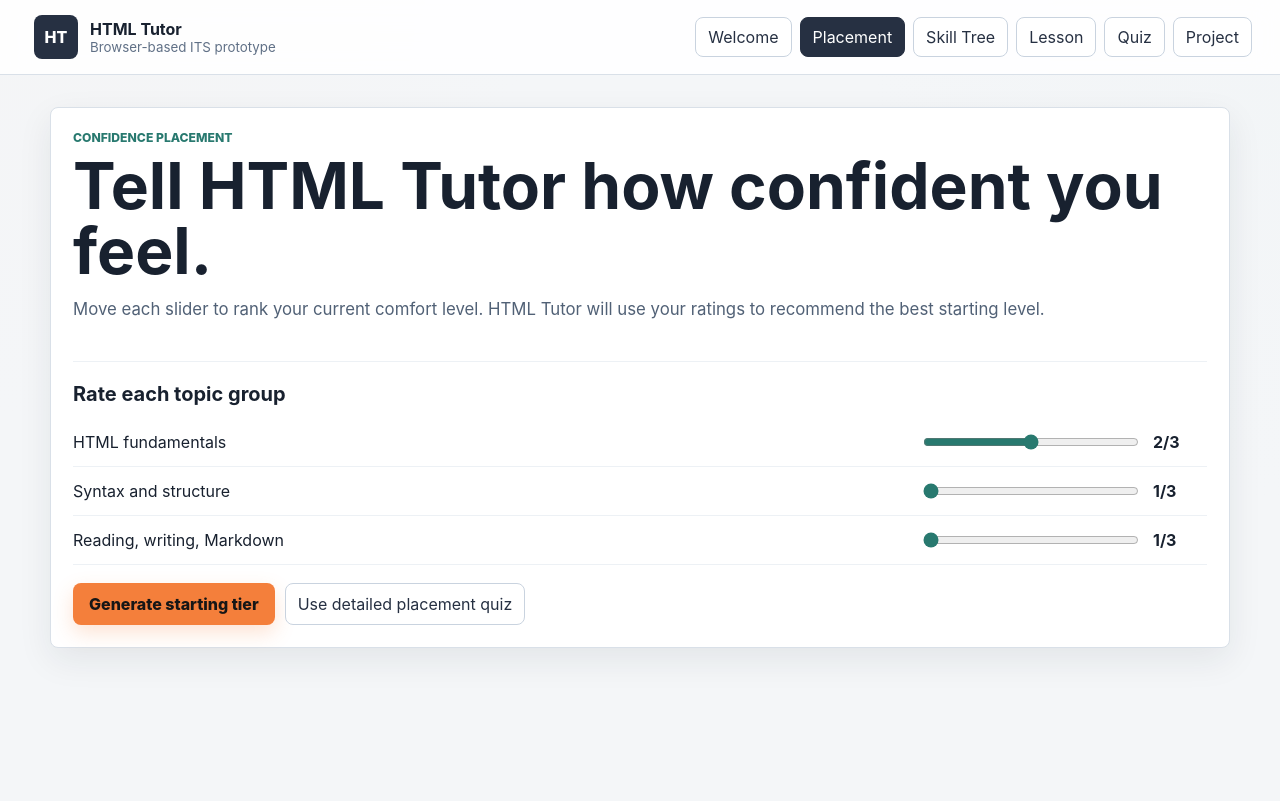
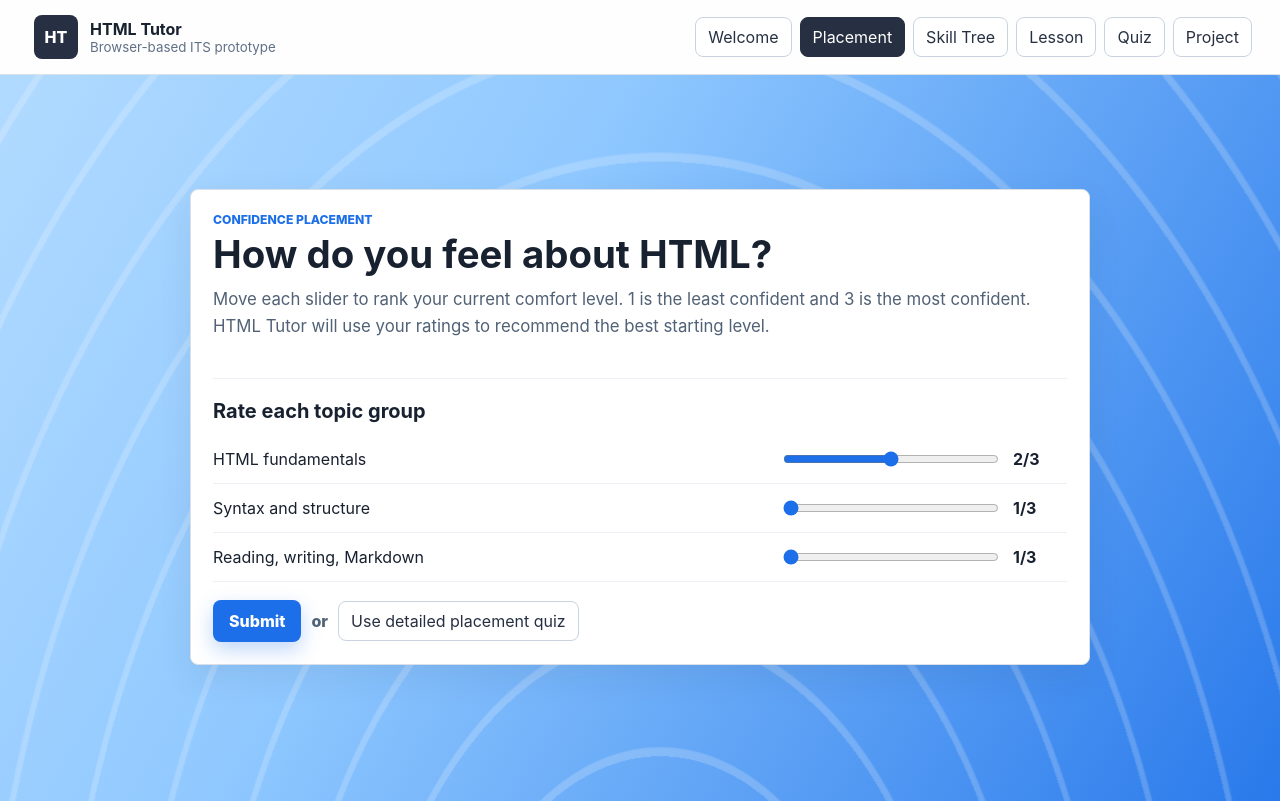
Before and after one commit to mbartolotta345/CISC499-ITS, a React (Vite) app: page / in a window 1280 px wide. Both pictures are taken after a click on the button "Placement". Built offline with nearby package versions, Linux system fonts and the light colour scheme.

Commit message:
Added blue styling to skill tree and placement screens and progress ring

```diff
--- a/src/App.tsx
+++ b/src/App.tsx
@@ -1,4 +1,4 @@
-import { useMemo, useState } from "react";
+import { type CSSProperties, useMemo, useState } from "react";
 
 type Screen = "welcome" | "placement" | "placementSummary" | "skillTree" | "lesson" | "quiz" | "project";
 type QuizKind = "multiple" | "prediction" | "fill";
@@ -655,7 +655,6 @@ function WelcomeScreen({ onNext }: { onNext: () => void }) {
   return (
     <main className="screen welcome-screen">
       <section className="panel welcome-panel">
-        <p className="eyebrow">Welcome</p>
         <h1>Welcome!</h1>
         <p className="welcome-copy">
           HTML Tutor is an Intelligent Tutoring System that teaches students beginner HTML! Let's get started with your confidence placement!
@@ -690,9 +689,9 @@ function PlacementScreen({
       <section className="panel intro-panel placement-panel">
         <div>
           <p className="eyebrow">Confidence placement</p>
-          <h1>Tell HTML Tutor how confident you feel.</h1>
+          <h1>How do you feel about HTML?</h1>
           <p className="lede">
-            Move each slider to rank your current comfort level. HTML Tutor will use your ratings to recommend the best starting level.
+            Move each slider to rank your current comfort level. 1 is the least confident and 3 is the most confident. HTML Tutor will use your ratings to recommend the best starting level.
           </p>
         </div>
 
@@ -714,7 +713,8 @@ function PlacementScreen({
             onChange={(value) => setConfidence({ ...confidence, reading: value })}
           />
           <div className="placement-actions">
-            <button className="primary-action" onClick={onConfidence}>Generate starting tier</button>
+            <button className="primary-action" onClick={onConfidence}>Submit</button>
+            <span className="choice-divider">or</span>
             <button className="ghost-action" onClick={() => setShowExpertQuiz(true)}>Use detailed placement quiz</button>
           </div>
         </div>
@@ -807,9 +807,20 @@ function SkillTreeScreen({
   completed: Set<string>;
   onOpen: (node: SequenceNode) => void;
 }) {
+  const completedCount = sequence.filter((node) => completed.has(node.id)).length;
+  const progressPercent = Math.round((completedCount / sequence.length) * 100);
+  const progressStyle = { "--progress-angle": `${progressPercent * 3.6}deg` } as CSSProperties & Record<string, string>;
+
   return (
     <main className="screen skill-layout">
       <section className="panel skill-summary">
+        <div
+          className="progress-ring"
+          style={progressStyle}
+          aria-label={`${progressPercent}% complete`}
+        >
+          <span>{progressPercent}%</span>
+        </div>
         <h1>Skill Tree</h1>
         <p className="lede">A directed vertical progression. Complete each lesson quiz and tier project to unlock the next node.</p>
         <div className="state-legend">
@@ -817,9 +828,9 @@ function SkillTreeScreen({
           <span><i className="dot unlocked-dot" />Unlocked</span>
           <span><i className="dot complete-dot" />Complete</span>
         </div>
-        <div className="kc-grid">
-          {kcs.map((kc) => (
-            <span key={kc.id} className={`kc-chip ${kc.category.toLowerCase()}`}>{kc.id}</span>
+        <div className="lesson-chip-grid">
+          {lessons.map((lesson, index) => (
+            <span key={lesson.id} className="lesson-chip">Lesson {index + 1}</span>
           ))}
         </div>
       </section>
@@ -839,7 +850,7 @@ function SkillTreeScreen({
               <span className="node-copy">
                 <small>Tier {tier.id} {tier.label}</small>
                 <strong>{node.type === "lesson" ? node.lesson.title : `${tier.label} Mini Project`}</strong>
-                <em>{node.type === "lesson" ? node.lesson.kcIds.join(", ") : tier.checks.join(", ")}</em>
+                <em>{node.type === "lesson" ? `Lesson ${lessons.findIndex((lesson) => lesson.id === node.lesson.id) + 1} of ${lessons.length}` : `Project ${tier.id}: ${tier.checks.join(", ")}`}</em>
               </span>
             </button>
           );
--- a/src/styles.css
+++ b/src/styles.css
@@ -30,7 +30,7 @@ button {
   min-height: 100vh;
   background:
     linear-gradient(180deg, rgba(244, 246, 248, 0.94), rgba(244, 246, 248, 1)),
-    radial-gradient(circle at 8% 0%, rgba(244, 127, 59, 0.18), transparent 30%),
+    radial-gradient(circle at 8% 0%, rgba(28, 111, 232, 0.16), transparent 30%),
     radial-gradient(circle at 100% 12%, rgba(41, 132, 117, 0.16), transparent 28%);
 }
 
@@ -124,10 +124,49 @@ button {
 }
 
 .welcome-screen,
+.placement-grid,
 .placement-summary-screen {
   display: grid;
   min-height: calc(100vh - 74px);
   place-items: center;
+}
+
+.welcome-screen,
+.placement-grid {
+  position: relative;
+  width: 100%;
+  min-height: calc(100vh - 74px);
+  margin: 0;
+  padding-right: 16px;
+  padding-left: 16px;
+  overflow: hidden;
+  isolation: isolate;
+}
+
+.welcome-screen::before,
+.welcome-screen::after,
+.placement-grid::before,
+.placement-grid::after {
+  content: "";
+  position: absolute;
+  inset: 0;
+  z-index: -1;
+}
+
+.welcome-screen::before,
+.placement-grid::before {
+  background: linear-gradient(120deg, #e3f5ff 0%, #8fc8ff 42%, #1c6fe8 74%, #094fbd 100%);
+  background-size: 220% 220%;
+  animation: welcomeGradientShift 12s ease-in-out infinite;
+}
+
+.welcome-screen::after,
+.placement-grid::after {
+  background:
+    repeating-radial-gradient(ellipse at 50% 140%, rgba(255, 255, 255, 0.36) 0 5px, transparent 6px 72px);
+  opacity: 0.55;
+  transform: translateY(-16px);
+  animation: welcomeWaveDrift 9s ease-in-out infinite alternate;
 }
 
 .panel {
@@ -144,7 +183,18 @@ button {
 
 .placement-panel {
   display: grid;
+  width: min(900px, 100%);
+  margin: 0 auto;
   gap: 22px;
+}
+
+.placement-panel h1 {
+  font-size: clamp(1.75rem, 3vw, 2.75rem);
+  white-space: nowrap;
+}
+
+.placement-panel .eyebrow {
+  color: #1c6fe8;
 }
 
 .placement-controls {
@@ -155,8 +205,25 @@ button {
 .placement-actions {
   display: flex;
   flex-wrap: wrap;
+  align-items: center;
   gap: 10px;
   margin-top: 18px;
+}
+
+.placement-actions .primary-action {
+  background: #1c6fe8;
+  color: #ffffff;
+  box-shadow: 0 8px 20px rgba(28, 111, 232, 0.28);
+}
+
+.choice-divider {
+  color: #516176;
+  font-weight: 800;
+}
+
+.quiz-placement {
+  width: min(1000px, 100%);
+  margin: 0 auto;
 }
 
 .welcome-panel,
@@ -171,6 +238,12 @@ button {
   color: #2f3f53;
   font-size: 1.4rem;
   line-height: 1.55;
+}
+
+.welcome-panel .primary-action {
+  background: #1c6fe8;
+  color: #ffffff;
+  box-shadow: 0 8px 20px rgba(28, 111, 232, 0.28);
 }
 
 .summary-details {
@@ -249,6 +322,7 @@ h2 {
 .prediction-options,
 .check-list,
 .kc-grid,
+.lesson-chip-grid,
 .kc-row,
 .state-legend,
 .tab-row,
@@ -269,7 +343,7 @@ h2 {
 }
 
 .tier-pick span {
-  color: #b45d2d;
+  color: #1c6fe8;
   font-size: 0.8rem;
   font-weight: 800;
 }
@@ -293,14 +367,18 @@ h2 {
   accent-color: #28796f;
 }
 
+.placement-panel .slider-row input {
+  accent-color: #1c6fe8;
+}
+
 .primary-action {
   border: 0;
   border-radius: 8px;
-  background: #f47f3b;
-  color: #161616;
+  background: #1c6fe8;
+  color: #ffffff;
   font-weight: 800;
   padding: 11px 16px;
-  box-shadow: 0 8px 20px rgba(244, 127, 59, 0.22);
+  box-shadow: 0 8px 20px rgba(28, 111, 232, 0.28);
 }
 
 .ghost-action {
@@ -345,16 +423,94 @@ h2 {
 }
 
 .skill-layout {
-  grid-template-columns: 360px minmax(0, 1fr);
-  align-items: start;
+  width: 100%;
+  min-height: calc(100vh - 73px);
+  grid-template-columns: 340px minmax(0, 1fr);
+  align-items: stretch;
+  gap: 28px;
+  padding-top: 0;
+  padding-bottom: 0;
+  padding-left: 0;
 }
 
 .skill-summary {
   position: sticky;
-  top: 96px;
+  top: 73px;
+  display: flex;
+  min-height: calc(100vh - 73px);
+  flex-direction: column;
+  align-items: center;
+  justify-content: flex-start;
+  overflow: hidden;
+  isolation: isolate;
+  border-top-left-radius: 0;
+  border-bottom-left-radius: 0;
+  border-color: rgba(255, 255, 255, 0.24);
+  background: transparent;
+  color: #ffffff;
+  padding: clamp(52px, 8vh, 86px) 24px 32px;
+  text-align: center;
+}
+
+.skill-summary::before,
+.skill-summary::after {
+  content: "";
+  position: absolute;
+  inset: 0;
+  z-index: -1;
+}
+
+.skill-summary::before {
+  background: linear-gradient(120deg, #e3f5ff 0%, #8fc8ff 42%, #1c6fe8 74%, #094fbd 100%);
+  background-size: 220% 220%;
+  animation: welcomeGradientShift 12s ease-in-out infinite;
+}
+
+.skill-summary::after {
+  background:
+    repeating-radial-gradient(ellipse at 50% 140%, rgba(255, 255, 255, 0.36) 0 5px, transparent 6px 72px);
+  opacity: 0.48;
+  transform: translateY(-16px);
+  animation: welcomeWaveDrift 9s ease-in-out infinite alternate;
+}
+
+.skill-summary h1 {
+  font-size: clamp(2rem, 3vw, 2.8rem);
+}
+
+.skill-summary .lede {
+  color: rgba(255, 255, 255, 0.9);
+}
+
+.progress-ring {
+  --progress-angle: 0deg;
+  display: grid;
+  width: 178px;
+  height: 178px;
+  margin-bottom: 24px;
+  place-items: center;
+  border-radius: 50%;
+  background:
+    conic-gradient(from var(--ring-rotation, 0deg), #8fc8ff 0deg, #0b56c9 var(--progress-angle), rgba(255, 255, 255, 0.32) var(--progress-angle), rgba(255, 255, 255, 0.32) 360deg);
+  box-shadow: 0 18px 38px rgba(8, 51, 126, 0.26), inset 0 0 0 1px rgba(255, 255, 255, 0.3);
+  animation: ringProgressMotion 7s linear infinite;
+}
+
+.progress-ring span {
+  display: grid;
+  width: 124px;
+  height: 124px;
+  place-items: center;
+  border-radius: 50%;
+  background: #ffffff;
+  color: #1c6fe8;
+  font-size: 2rem;
+  font-weight: 900;
+  box-shadow: 0 10px 24px rgba(8, 51, 126, 0.18);
 }
 
 .state-legend {
+  justify-content: center;
   margin: 20px 0;
 }
 
@@ -362,7 +518,8 @@ h2 {
   display: inline-flex;
   align-items: center;
   gap: 7px;
-  color: #516176;
+  color: rgba(255, 255, 255, 0.92);
+  font-weight: 800;
 }
 
 .dot {
@@ -376,19 +533,22 @@ h2 {
 }
 
 .unlocked-dot {
-  background: #f1c94b;
+  background: #1c6fe8;
 }
 
 .complete-dot {
   background: #49a369;
 }
 
-.kc-grid {
+.kc-grid,
+.lesson-chip-grid {
+  justify-content: center;
   gap: 8px;
 }
 
 .kc-chip,
-.kc-pill {
+.kc-pill,
+.lesson-chip {
   border-radius: 999px;
   padding: 7px 10px;
   background: #eaf0f6;
@@ -397,9 +557,14 @@ h2 {
   font-weight: 800;
 }
 
+.lesson-chip {
+  background: rgba(255, 255, 255, 0.88);
+  color: #0f57c8;
+}
+
 .kc-chip.procedural {
-  background: #fff1df;
-  color: #9a5326;
+  background: #e8f1ff;
+  color: #175bc2;
 }
 
 .kc-chip.conditional {
@@ -411,7 +576,10 @@ h2 {
   position: relative;
   display: grid;
   gap: 18px;
+  padding-top: 32px;
   padding-left: 24px;
+  padding-right: 28px;
+  padding-bottom: 54px;
 }
 
 .skill-tree::before {
@@ -445,8 +613,8 @@ h2 {
 }
 
 .tree-node.unlocked {
-  border-color: #f1c94b;
-  background: #fff7d5;
+  border-color: #1c6fe8;
+  background: #e8f1ff;
 }
 
 .tree-node.complete {
@@ -619,9 +787,9 @@ h2 {
 }
 
 .hint-box {
-  border-left: 4px solid #f1c94b;
+  border-left: 4px solid #1c6fe8;
   border-radius: 8px;
-  background: #fff9df;
+  background: #e8f1ff;
   padding: 14px;
 }
 
@@ -670,6 +838,48 @@ textarea {
   line-height: 1.5;
 }
 
+@property --ring-rotation {
+  syntax: "<angle>";
+  inherits: false;
+  initial-value: 0deg;
+}
+
+@keyframes welcomeGradientShift {
+  0% {
+    background-position: 0% 50%;
+  }
+
+  50% {
+    background-position: 100% 50%;
+  }
+
+  100% {
+    background-position: 0% 50%;
+  }
+}
+
+@keyframes welcomeWaveDrift {
+  from {
+    background-position: 0 0;
+    transform: translateY(-16px) scale(1.03);
+  }
+
+  to {
+    background-position: 96px 28px;
+    transform: translateY(12px) scale(1.08);
+  }
+}
+
+@keyframes ringProgressMotion {
+  from {
+    --ring-rotation: 0deg;
+  }
+
+  to {
+    --ring-rotation: 360deg;
+  }
+}
+
 .check-list span {
   border: 1px solid #cbd5e1;
   border-radius: 999px;
@@ -713,6 +923,8 @@ textarea {
 
   .skill-summary {
     position: static;
+    min-height: auto;
+    border-radius: 8px;
   }
 
   .placement-question,
@@ -747,6 +959,15 @@ textarea {
     width: 100%;
   }
 
+  .placement-panel h1 {
+    font-size: 1.35rem;
+  }
+
+  .choice-divider {
+    width: 100%;
+    text-align: center;
+  }
+
   .tree-node {
     grid-template-columns: 44px 1fr;
     padding: 12px;
```
